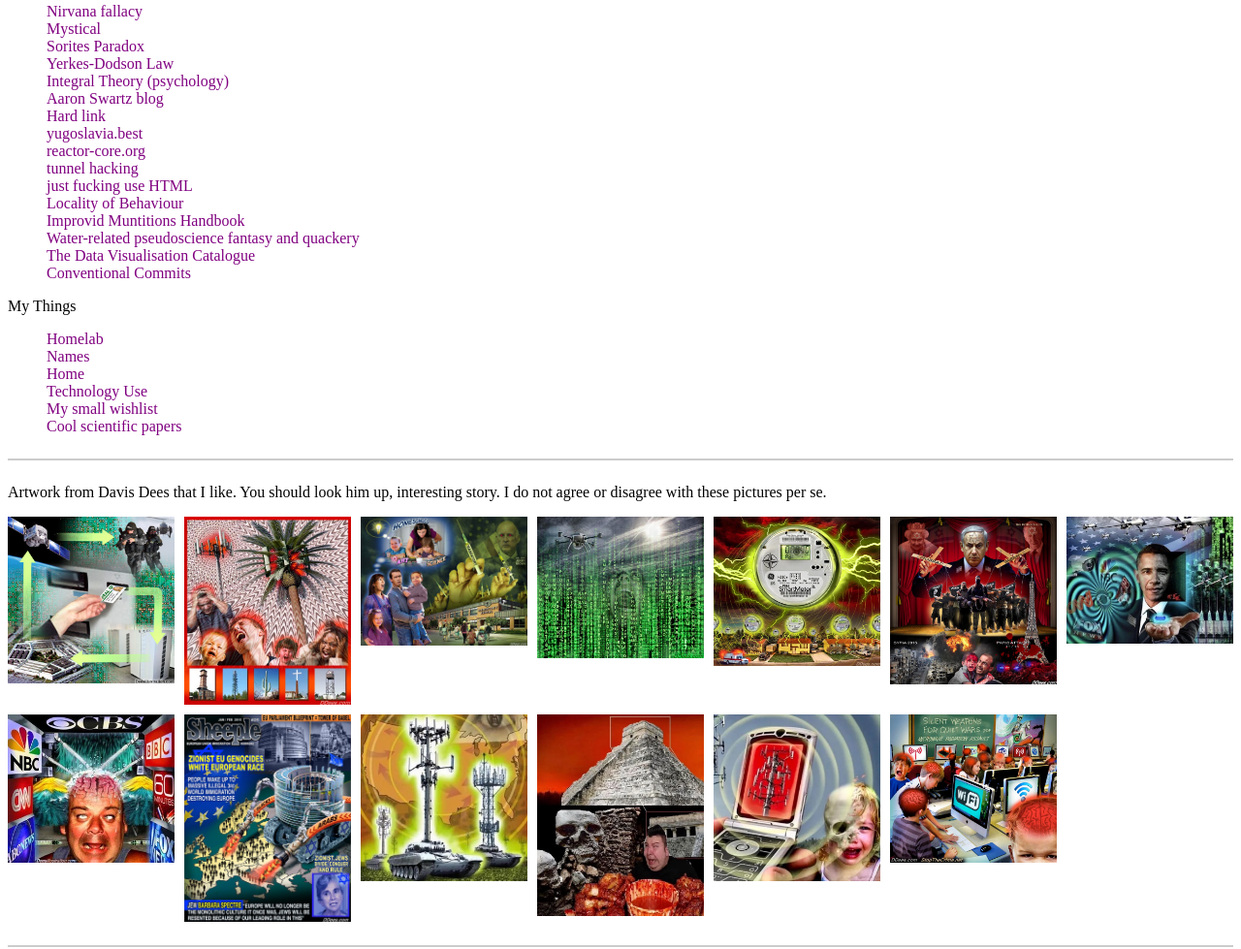
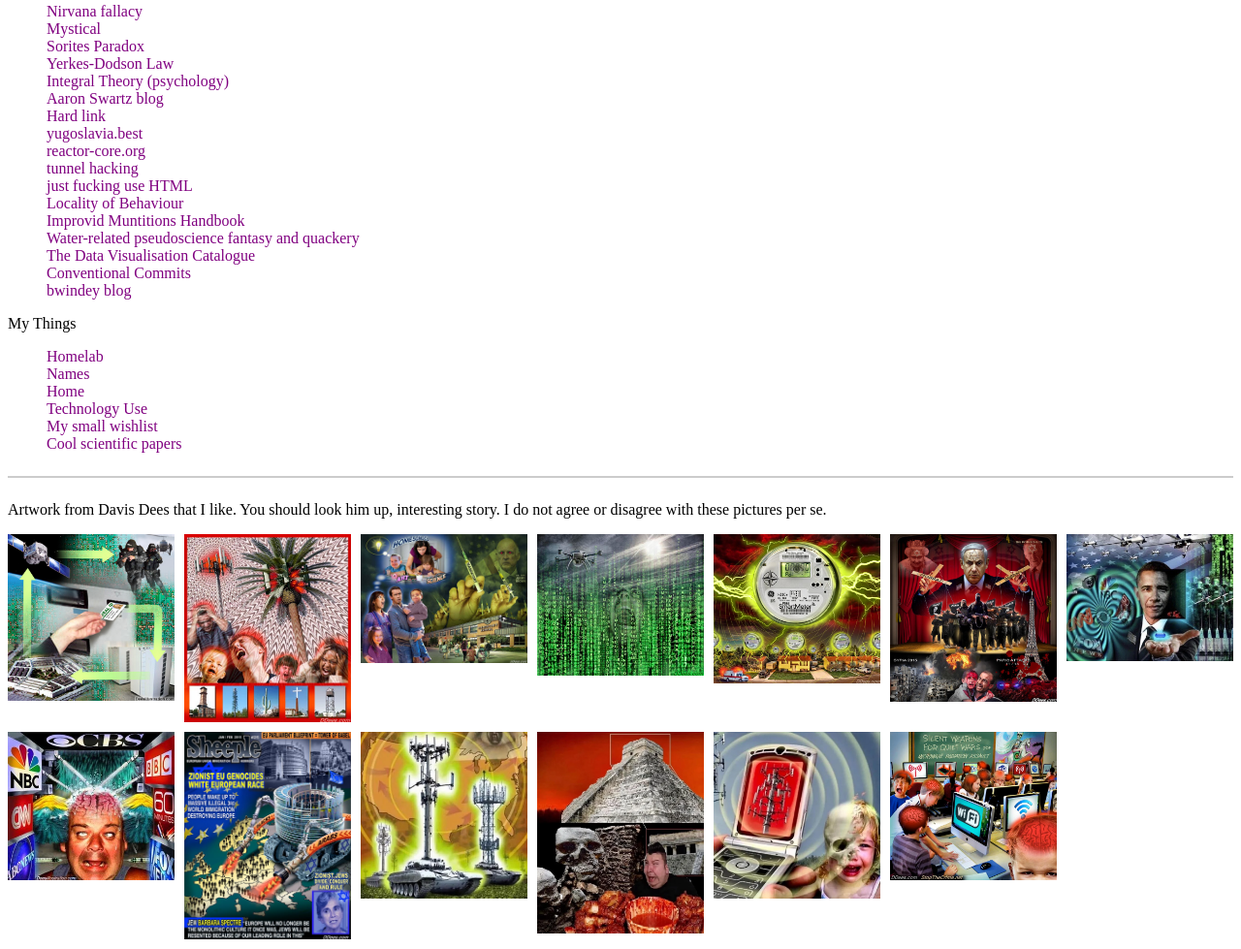
Before and after one commit to Kaya-Sem/website, a plain HTML site: page index.html in a window 1280 px wide. Shown: the part 978-1957 px from the top of the page at 97% size. Drawn offline with Linux system fonts and the light colour scheme; a script that the page names is missing.

Commit message:
added bwindey blog

```diff
--- a/index.html
+++ b/index.html
@@ -218,6 +218,10 @@
         <li>
             <a href="https://www.conventionalcommits.org/en/v1.0.0/" class="nav-link">Conventional Commits</a>
         </li>
+
+        <li>
+            <a href="https://bwindey.github.io/" class="nav-link">bwindey blog</a>
+        </li>
     </ul>
 
 
```
